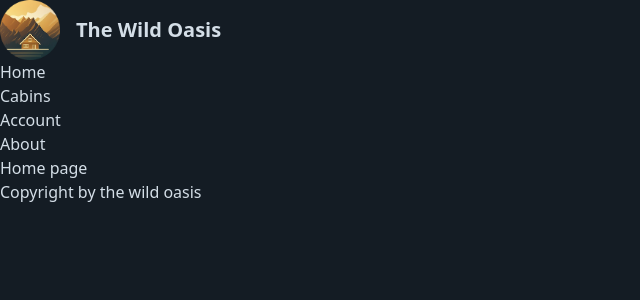
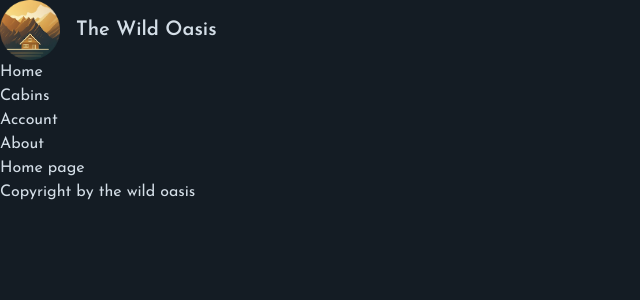
Before and after one commit to Ala-Ben-Aissia/the-wild-oasis-website, a Next.js app: page / in a window 1280 px wide. Shown: the top 300 px of the page, without its empty margins (0-640 px from the left). Built offline with nearby package versions, Linux system fonts and the light colour scheme.

Commit message:
Loading optimized Fonts

```diff
--- a/app/layout.js
+++ b/app/layout.js
@@ -1,6 +1,12 @@
 import Logo from '@/app/_components/Logo'
 import Navigation from '@/app/_components/Navigation'
 import '@/app/_styles/globals.css'
+import {Josefin_Sans} from 'next/font/google'
+
+const josefin = Josefin_Sans({
+  subsets: ['latin'],
+  display: 'swap', // first display the text in some default font, and once this font is ready it will be applied
+})
 
 export const metadata = {
   title: {
@@ -14,7 +20,9 @@
 export default function RootLayout({children}) {
   return (
     <html lang='en'>
-      <body className='bg-primary-950 text-primary-100 min-h-screen'>
+      <body
+        className={`${josefin.className} bg-primary-950 text-primary-100 min-h-screen`}
+      >
         <header>
           <Logo />
           <Navigation />
```
